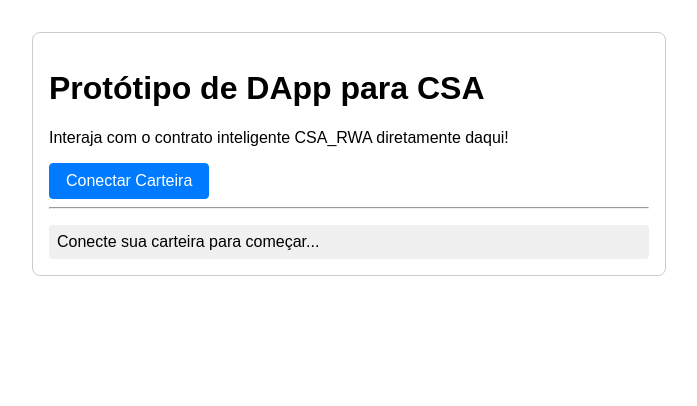
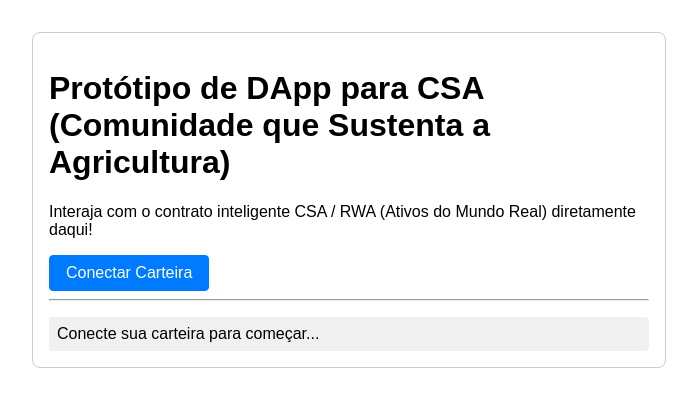
Before and after one commit to ecolab-web3/csa-rwa-solidity, a plain HTML site: page index-pt_br.html in a window 1280 px wide. Shown: the whole page, without its empty margins (291-988 px from the left). Drawn offline with Linux system fonts and the light colour scheme.

Commit message:
Update index-pt_br.html

```diff
--- a/index-pt_br.html
+++ b/index-pt_br.html
@@ -3,7 +3,7 @@
 <head>
     <meta charset="UTF-8">
     <meta name="viewport" content="width=device-width, initial-scale=1.0">
-    <title>CSA DApp Prototype</title>
+    <title>Protótipo DApp CSA</title>
     <!-- Importa a biblioteca ethers.js -->
     <script src="https://cdn.jsdelivr.net/npm/ethers@5.7.2/dist/ethers.umd.min.js"></script>
     <style>
@@ -15,8 +15,8 @@
     </style>
 </head>
 <body>
-    <h1>Protótipo de DApp para CSA</h1>
-    <p>Interaja com o contrato inteligente CSA_RWA diretamente daqui!</p>
+    <h1>Protótipo de DApp para CSA (Comunidade que Sustenta a Agricultura)</h1>
+    <p>Interaja com o contrato inteligente CSA / RWA (Ativos do Mundo Real) diretamente daqui!</p>
 
     <button id="connectButton">Conectar Carteira</button>
     <hr>
```
